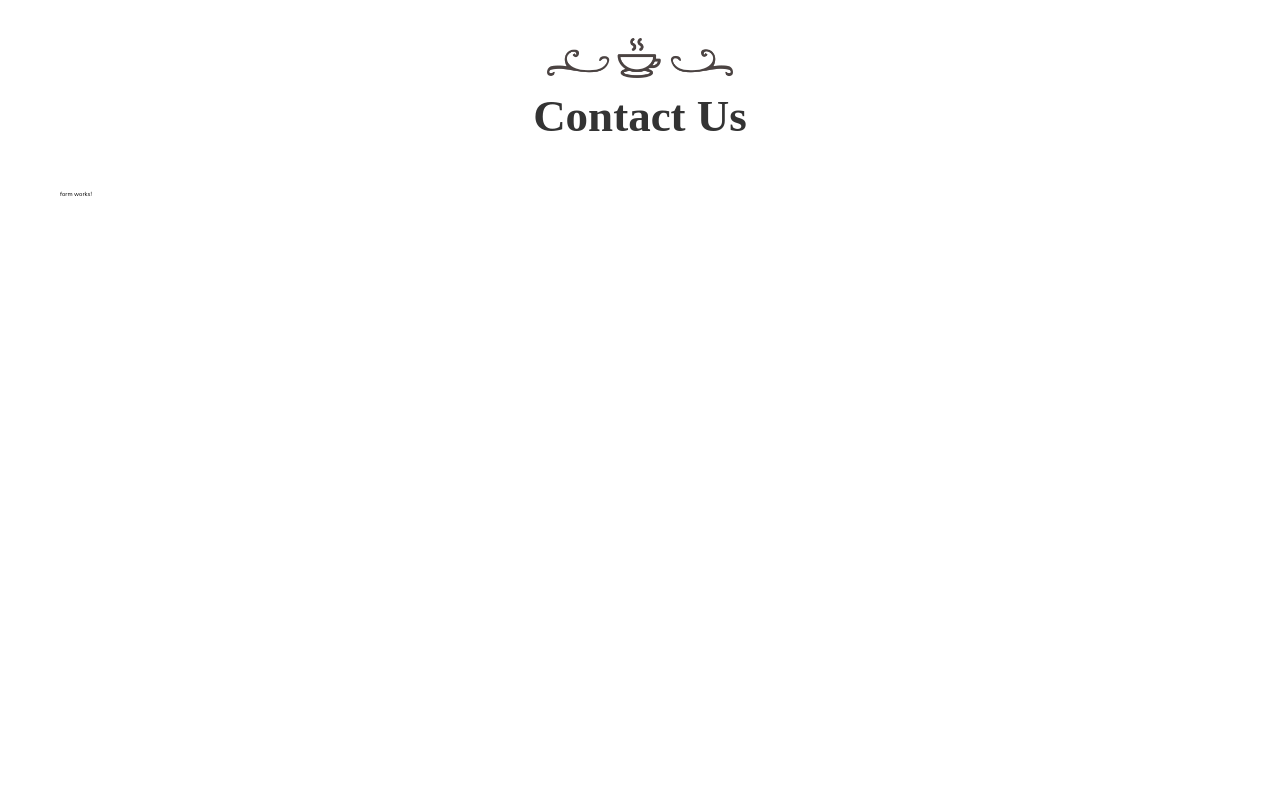
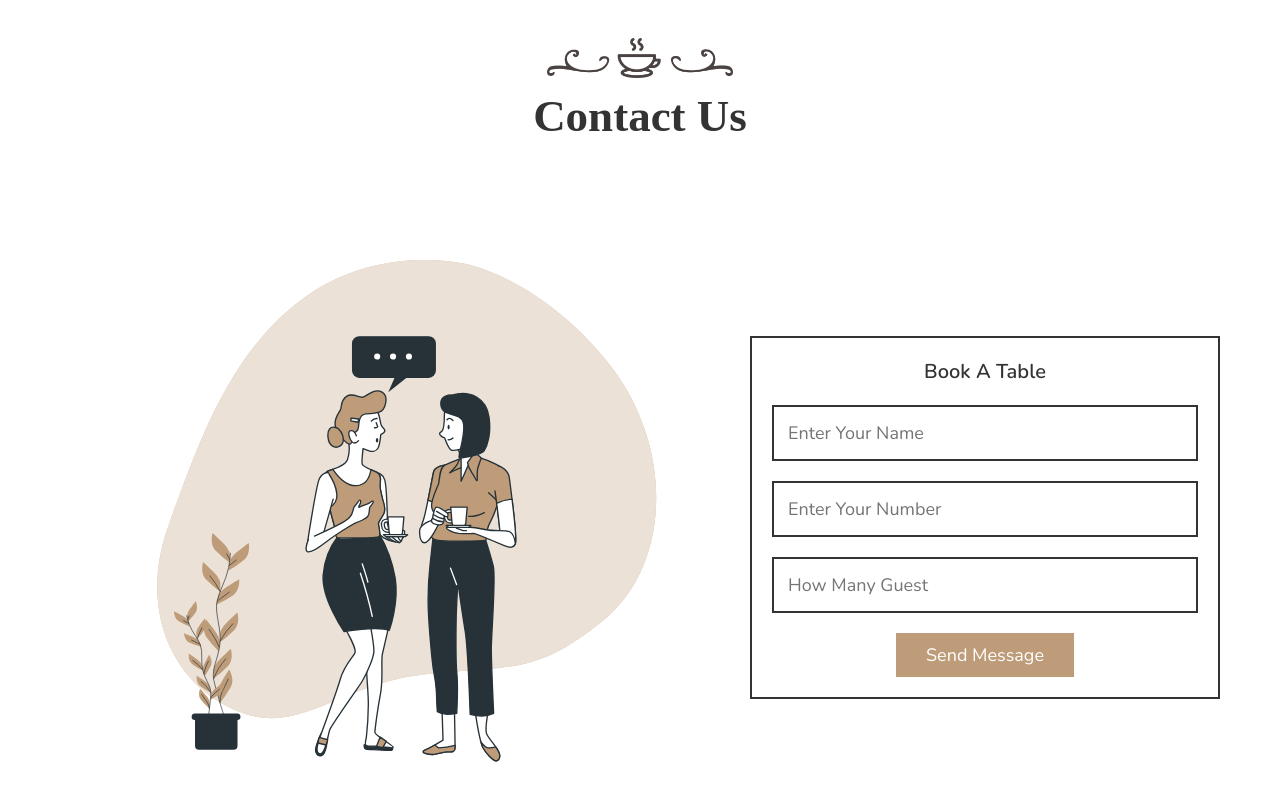
Before and after one commit to alejandrorodrom/sesion-02, an Angular app: page / in a window 1280 px wide. Shown: the part 4392-5192 px from the top of the page. Before the commit the page ends 4620 px from the top, so only its background shows below. Built offline with nearby package versions, Linux system fonts and the light colour scheme; a web font is replaced by a local one.

Commit message:
modify section contact

```diff
--- a/src/app/sections/contact/components/form/form.component.css
+++ b/src/app/sections/contact/components/form/form.component.css
@@ -0,0 +1,9 @@
+.form {
+  border: 0.2rem solid #333;
+  padding: 2rem;
+  text-align: center;
+}
+
+.button {
+  margin-top: 1rem;
+}
--- a/src/app/sections/contact/components/form/form.component.html
+++ b/src/app/sections/contact/components/form/form.component.html
@@ -1 +1,7 @@
-<p>form works!</p>
+<form class="form">
+  <app-title level="4">Book A Table</app-title>
+  <app-input type="text" placeholder="Enter Your Name"></app-input>
+  <app-input type="number" placeholder="Enter Your Number"></app-input>
+  <app-input type="number" placeholder="How Many Guest"></app-input>
+  <app-button class="button">Send Message</app-button>
+</form>
--- a/src/app/sections/contact/contact.component.css
+++ b/src/app/sections/contact/contact.component.css
@@ -0,0 +1,14 @@
+.content {
+  display: flex;
+  align-items: center;
+  flex-wrap: wrap;
+  gap: 2rem;
+}
+
+.image {
+  flex: 1 1 50rem;
+}
+
+.form {
+  flex: 1 1 30rem;
+}
--- a/src/app/sections/contact/contact.component.html
+++ b/src/app/sections/contact/contact.component.html
@@ -1,8 +1,8 @@
 <app-section name="contact us">
   <div class="content">
     <div class="image">
-      <img src="" alt="">
+      <img src="assets/images/contact-img.svg" alt="contact">
     </div>
-    <app-form></app-form>
+    <app-form class="form"></app-form>
   </div>
 </app-section>
```
